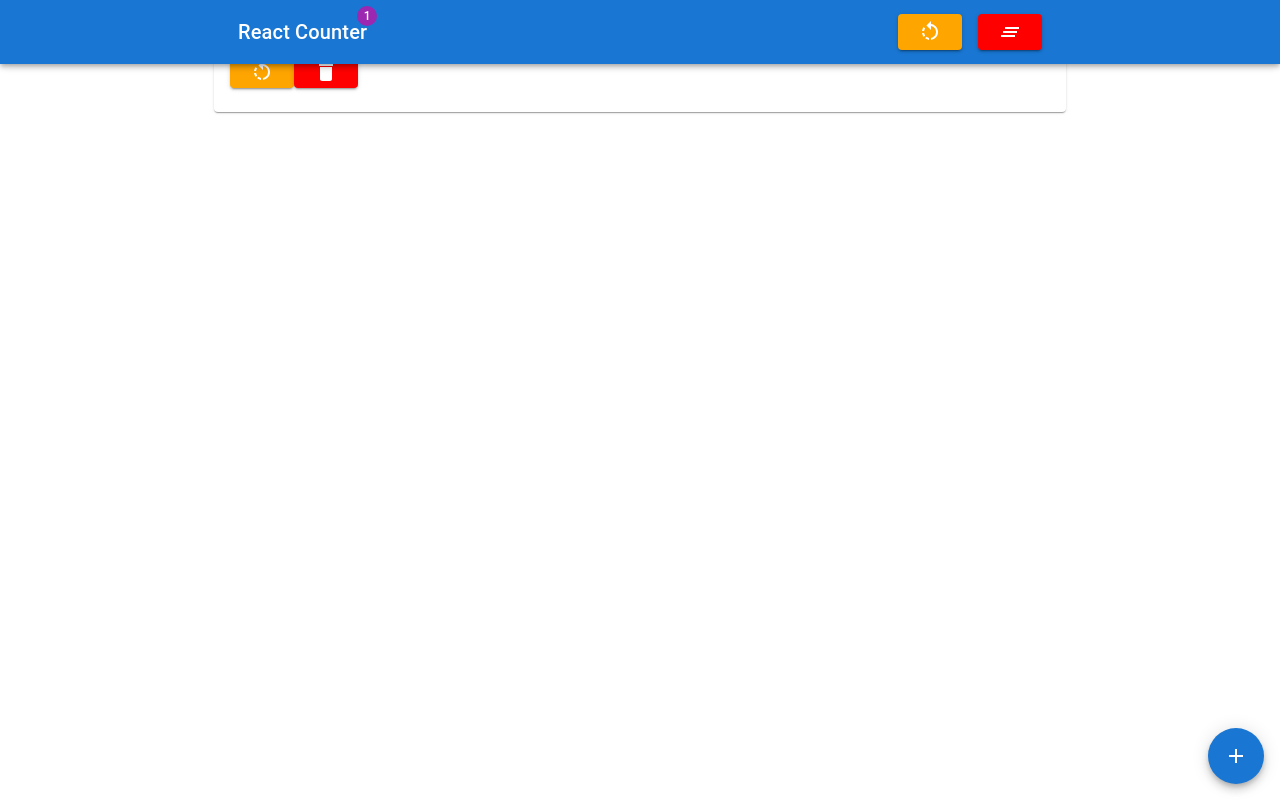
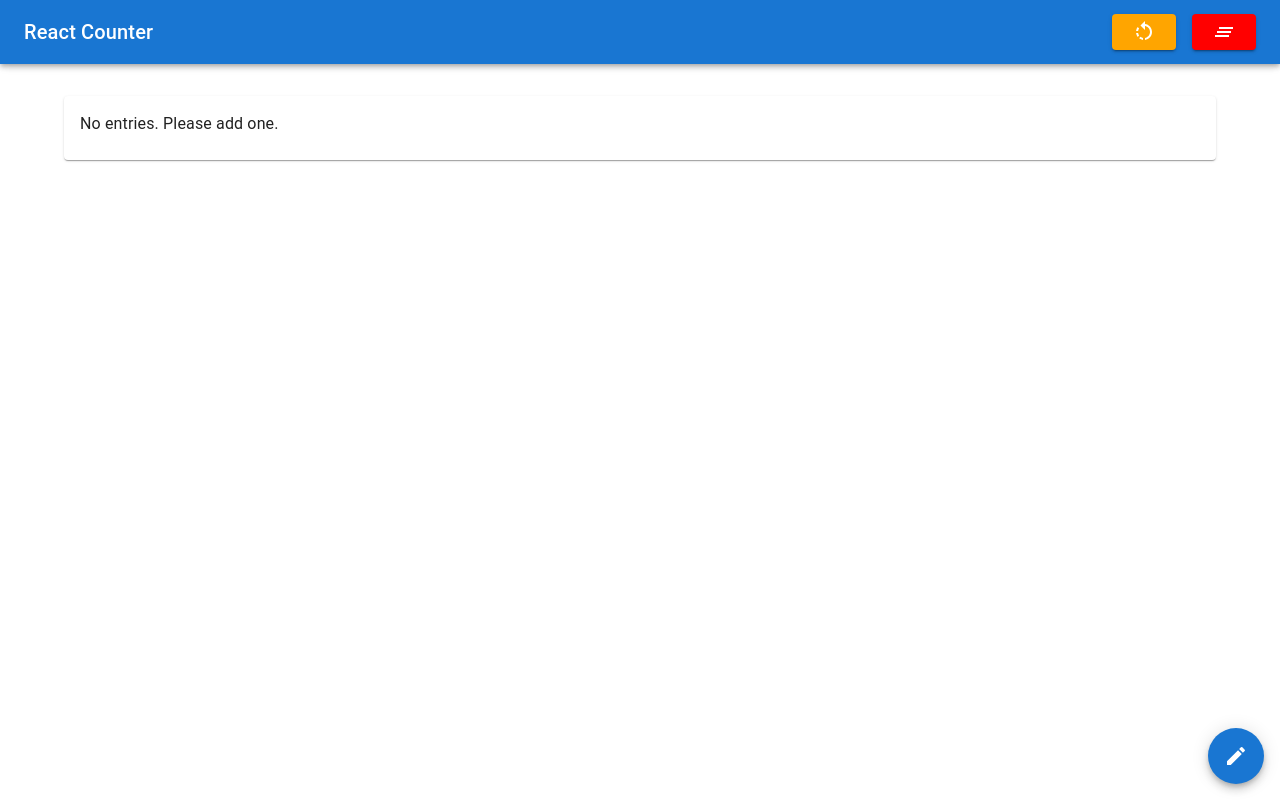
Before and after one commit to zana-a/react_counter, a React (Create React App) app: page / in a window 1280 px wide. Built offline with nearby package versions, Linux system fonts and the light colour scheme.

Commit message:
add uuid

```diff
--- a/package.json
+++ b/package.json
@@ -16,7 +16,8 @@
     "@mui/icons-material": "^5.0.1",
     "@mui/material": "^5.0.2",
     "react": "^17.0.2",
-    "react-dom": "^17.0.2"
+    "react-dom": "^17.0.2",
+    "uuid": "^8.3.2"
   },
   "devDependencies": {
     "cross-env": "^7.0.3",
--- a/src/components/app.jsx
+++ b/src/components/app.jsx
@@ -2,13 +2,14 @@ import React, { Component } from "react";
 import Navbar from "./navbar";
 import Counters from "./counters";
 import { CssBaseline, Container, Fab, Box } from "@mui/material";
-import { Add } from "@mui/icons-material";
+import { Create } from "@mui/icons-material";
+import { v4 as uuidv4 } from "uuid";
 
 class App extends Component {
   constructor() {
     super();
     this.state = {
-      counters: [{ id: 1, value: 0 }],
+      counters: [],
     };
   }
 
@@ -65,13 +66,13 @@ class App extends Component {
 
   handleNew = () => {
     let counters = [...this.state.counters];
-    counters.push({ id: counters.length + 1, value: 0 });
+    counters.push({ id: uuidv4(), value: 0 });
     this.setState({
       counters,
     });
   };
 
-  render() {
+  render = () => {
     return (
       <div>
         <CssBaseline />
@@ -80,7 +81,7 @@ class App extends Component {
           onDeleteAll={this.handleDeleteAll}
           data={this.state}
         />
-        <Container maxWidth="md">
+        <Container style={{ marginTop: "6rem", marginBottom: "2rem" }}>
           <Counters
             onReset={this.handleReset}
             onDelete={this.handleDelete}
@@ -91,12 +92,12 @@ class App extends Component {
         </Container>
         <Box style={{ position: "fixed", right: 0, bottom: 0 }} padding="1rem">
           <Fab color="primary" onClick={() => this.handleNew()}>
-            <Add />
+            <Create />
           </Fab>
         </Box>
       </div>
     );
-  }
+  };
 }
 
 export default App;
--- a/src/components/counter.jsx
+++ b/src/components/counter.jsx
@@ -6,7 +6,8 @@ import {
   Chip,
   Card,
   CardContent,
-  Stack,
+  CardActions,
+  Typography,
   Box,
 } from "@mui/material";
 
@@ -16,9 +17,13 @@ class Counter extends Component {
   render = () => {
     const { data, onIncrement, onDecrement, onReset, onDelete } = this.props;
     const labelColor = data.value === 0 ? "default" : "primary";
+
     return (
       <Card>
         <CardContent>
+          <Typography gutterBottom variant="h5" component="div">
+            {data.id}
+          </Typography>
           <Box>
             <Chip label={data.value} color={labelColor} />
             <IconButton variant="contained" onClick={() => onDecrement(data)}>
@@ -28,6 +33,25 @@ class Counter extends Component {
               <Add />
             </IconButton>
           </Box>
+        </CardContent>
+        <CardActions>
+          <Button
+            size="small"
+            onClick={() => onDelete(data)}
+            style={{ color: "red" }}
+          >
+            Delete
+          </Button>
+          <Button size="small" onClick={() => onReset(data)}>
+            Reset
+          </Button>
+        </CardActions>
+      </Card>
+    );
+
+    return (
+      <Card>
+        <CardContent>
           <Box>
             <Button
               size="small"
--- a/src/components/counters.jsx
+++ b/src/components/counters.jsx
@@ -1,14 +1,24 @@
 import React, { Component } from "react";
 import Counter from "./counter";
-import { Stack } from "@mui/material";
+import { Card, CardContent, Grid, Stack, Typography } from "@mui/material";
 
 class Counters extends Component {
   render = () => {
     const { onIncrement, onDecrement, onReset, onDelete, data } = this.props;
 
     return (
-      <Stack spacing={2}>
-        {data.counters.map((counter) => (
+      <Grid container spacing={2}>
+        {data.counters.length === 0 ? (
+          <Grid item xs={12}>
+            <Card>
+              <CardContent>
+                <Typography>No entries. Please add one.</Typography>
+              </CardContent>
+            </Card>
+          </Grid>
+        ) : (
+          data.counters.map((counter) => (
+            <Grid item md={6}>
               <Counter
                 key={counter.id}
                 data={counter}
@@ -17,8 +27,10 @@ class Counters extends Component {
                 onReset={onReset}
                 onDelete={onDelete}
               />
-        ))}
-      </Stack>
+            </Grid>
+          ))
+        )}
+      </Grid>
     );
   };
 }
--- a/src/components/navbar.jsx
+++ b/src/components/navbar.jsx
@@ -7,6 +7,7 @@ import {
   Badge,
   Button,
   Container,
+  Stack,
 } from "@mui/material";
 
 import { ClearAll, RotateLeft } from "@mui/icons-material";
@@ -15,9 +16,7 @@ class Navbar extends Component {
   render = () => {
     const { onResetAll, onDeleteAll, data } = this.props;
     return (
-      <Box>
       <AppBar position="fixed">
-          <Container maxWidth="md">
         <Toolbar>
           <Box flex={1}>
             <Badge badgeContent={data.counters.length} color="secondary">
@@ -41,9 +40,7 @@ class Navbar extends Component {
             <ClearAll />
           </Button>
         </Toolbar>
-          </Container>
       </AppBar>
-      </Box>
     );
   };
 }
```
Also changed, not shown: 1 other file (tests, documents, lock files or other folders). Lines whose indentation alone changed are shown as unchanged.
